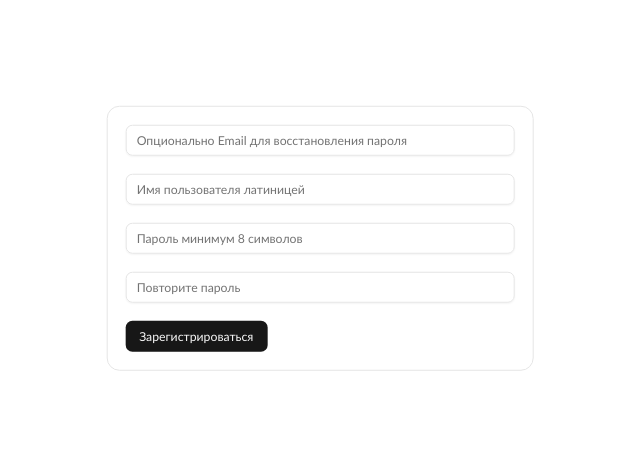
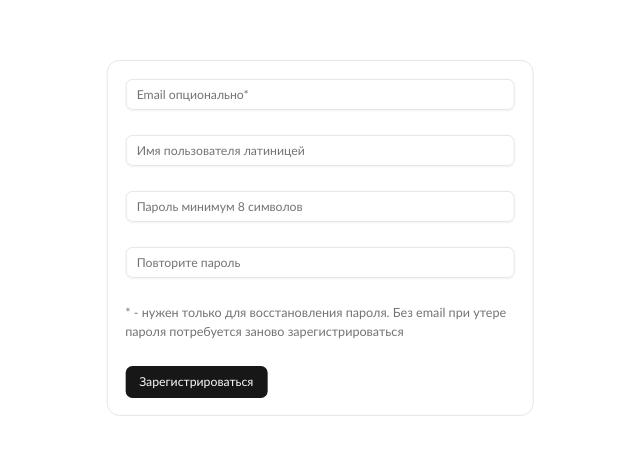
Before and after one commit to LLStudent83/balls_js, a React (Vite) app: page /auth in a window 1280 px wide. Shown: the part 162-616 px from the top of the page, without its empty margins (320-960 px from the left). Built offline with nearby package versions, Linux system fonts and the light colour scheme.

Commit message:
fixed: доработана форма входа в шаблоне zod убрана ошибка если поле email пустое FormItem вынесен в отдельный компонент для кастомизации переместил form для кастомизации

```diff
--- a/src/pages/authPage/ui/AuthForm.tsx
+++ b/src/pages/authPage/ui/AuthForm.tsx
@@ -1,4 +1,5 @@
 import { zodResolver } from "@hookform/resolvers/zod";
+import { AuthFormItemTemplate } from "@shadcn/components/ui/AuthFormItemTemplate";
 import { AuthFormTemplate } from "@shadcn/components/ui/AuthFormTemplate";
 import { Button } from "@shadcn/components/ui/button";
 import {
@@ -13,7 +14,7 @@ import { z } from "zod";
 
 const formSchema = z
 	.object({
-		email: z.email("Неверный Email"),
+		email: z.union([z.literal(""), z.string().email("Неверный Email")]),
 		username: z.string().min(2, {
 			message: "Имя пользователя должно быть не меньше 2-х символов",
 		}),
@@ -58,42 +59,30 @@ export function AuthForm() {
 				control={form.control}
 				name="email"
 				render={({ field }) => (
-					<FormItem>
-						<FormControl>
-							<Input
-								placeholder="Опционально Email для восстановления пароля"
-								{...field}
-							/>
-						</FormControl>
-
-						<FormMessage />
-					</FormItem>
+					<AuthFormItemTemplate
+						placeholder="Email опционально*"
+						field={field}
+					/>
 				)}
 			/>
 			<FormField
 				control={form.control}
 				name="username"
 				render={({ field }) => (
-					<FormItem>
-						<FormControl>
-							<Input placeholder="Имя пользователя латиницей" {...field} />
-						</FormControl>
-
-						<FormMessage />
-					</FormItem>
+					<AuthFormItemTemplate
+						placeholder="Имя пользователя латиницей"
+						field={field}
+					/>
 				)}
 			/>
 			<FormField
 				control={form.control}
 				name="password"
 				render={({ field }) => (
-					<FormItem>
-						<FormControl>
-							<Input placeholder="Пароль минимум 8 символов" {...field} />
-						</FormControl>
-
-						<FormMessage />
-					</FormItem>
+					<AuthFormItemTemplate
+						placeholder="Пароль минимум 8 символов"
+						field={field}
+					/>
 				)}
 			/>
 
@@ -101,14 +90,13 @@ export function AuthForm() {
 				control={form.control}
 				name="confirmPassword"
 				render={({ field }) => (
-					<FormItem>
-						<FormControl>
-							<Input placeholder="Повторите пароль" {...field} />
-						</FormControl>
-						<FormMessage />
-					</FormItem>
+					<AuthFormItemTemplate placeholder="Повторите пароль" field={field} />
 				)}
 			/>
+			<p className="text-muted-foreground text-[0.9rem]">
+				* - нужен только для восстановления пароля. Без email при утере пароля
+				потребуется заново зарегистрироваться
+			</p>
 			<Button type="submit">Зарегистрироваться</Button>
 		</AuthFormTemplate>
 	);
--- /dev/null
+++ b/src/shared/ui/shadcn/components/ui/AuthFormItemTemplate.tsx
@@ -0,0 +1,24 @@
+import type { ControllerRenderProps, FieldValues } from "react-hook-form";
+import { FormControl, FormItem, FormMessage } from "./form";
+import { Input } from "./input";
+
+type FieldT = ControllerRenderProps<FieldValues, keyof FieldValues>;
+
+interface PropsI {
+	placeholder: string;
+	field: FieldT;
+}
+
+export function AuthFormItemTemplate(props: PropsI) {
+	const { placeholder, field } = props;
+
+	return (
+		<FormItem className="relative">
+			<FormControl>
+				<Input placeholder={placeholder} {...field} />
+			</FormControl>
+
+			<FormMessage className="absolute -bottom-6" />
+		</FormItem>
+	);
+}
--- a/src/shared/ui/shadcn/components/ui/AuthFormTemplate.tsx
+++ b/src/shared/ui/shadcn/components/ui/AuthFormTemplate.tsx
@@ -1,5 +1,4 @@
 import { Form as ShadcnForm } from "@shadcn/components/ui/form";
-import { cn } from "@shadcn/lib/utils";
 import type { ReactNode } from "react";
 import type { FieldValues, UseFormReturn } from "react-hook-form";
 
@@ -17,18 +16,15 @@ function AuthFormTemplate<TFieldValues extends FieldValues = FieldValues>({
 	...props
 }: PropsI<TFieldValues>) {
 	return (
-		<div
-			className={cn(
-				"fixed left-1/2 top-1/2 -translate-x-1/2 -translate-y-1/2 p-5 border border-border rounded-xl w-1/3",
-				className,
-			)}
-		>
-			<ShadcnForm {...props}>
-				<form onSubmit={props.handleSubmit(onSubmit)} className="space-y-5">
-					{children}
-				</form>
-			</ShadcnForm>
-		</div>
+		<ShadcnForm {...props}>
+			<form
+				onSubmit={props.handleSubmit(onSubmit)}
+				className="space-y-7 fixed left-1/2 top-1/2
+				 -translate-x-1/2 -translate-y-1/2 p-5 border border-border rounded-xl w-[90%] text-lg lg:w-1/3 sm:w-1/2"
+			>
+				{children}
+			</form>
+		</ShadcnForm>
 	);
 }
 
```
